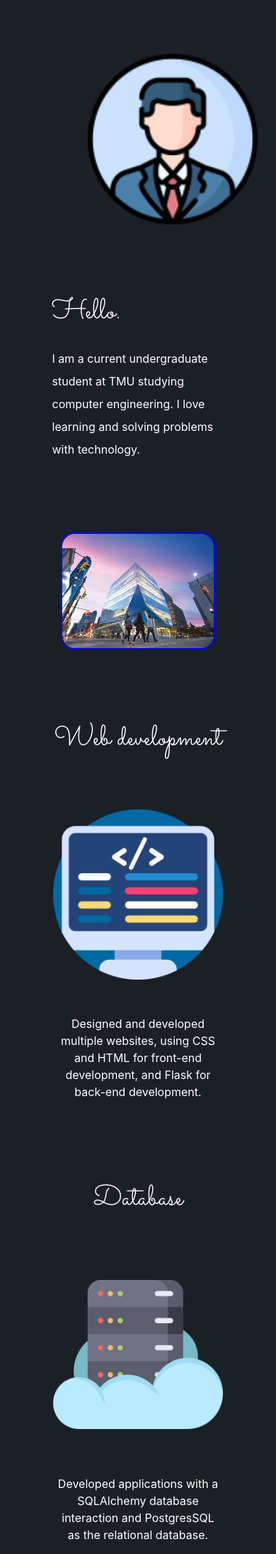
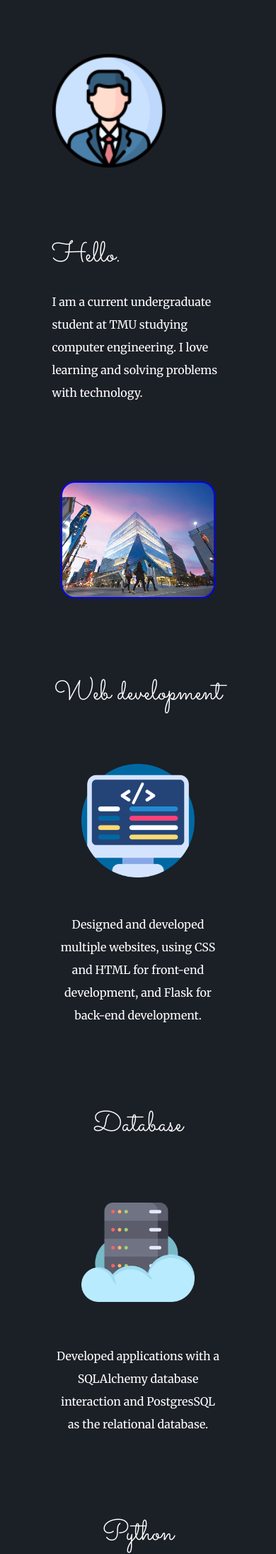
Before and after one commit to RaymondHoang1/raymond-website, a Flask app: page / in a window 390 px wide. Shown: the part 761-2950 px from the top of the page at 71% size. Run offline with Flask 2, Linux system fonts and the light colour scheme; some libraries are stand-ins or nearby versions.

Commit message:
adjust mobile sizing

```diff
--- a/static/css/styles.css
+++ b/static/css/styles.css
@@ -3,7 +3,8 @@
     text-align: center;
     background-color: #14171c;
     color: white;
-    font-family: 'Merriweather, serif;
+    font-family: 'Merriweather', serif;
+    line-height: 2;
 }
 
 
@@ -66,7 +67,7 @@
     padding: 17%;
 }
 
-@media (max-width: 900px) {
+@media (max-width: 900px) and (min-width: 700px) {
     .header__container {
     position: absolute;
     top: 7em;
@@ -76,6 +77,7 @@
     text-align: center;
     }
 }
+
 
 
 
@@ -175,3 +177,22 @@
 .blog-link:hover {
     color: blue;
 }
+
+
+@media (max-width: 700px) {
+    .skills-img {
+        width: 10rem;
+        margin: 50px auto;
+    }
+    #contact_me {
+        background-position: center;
+    }
+    .header__container {
+       position: absolute;
+       top: 27%;
+       right: 0;
+        left: 0;
+        margin: auto;
+        text-align: center;
+    }
+}
--- a/templates/header.html
+++ b/templates/header.html
@@ -3,7 +3,7 @@
 <head>
     <meta charset="UTF-8">
     <title>Raymond Hoang's website</title>
-
+    <meta name="viewport" content="width=device-width, inital-scale=1">
     <!--favicon-->
     <link rel="icon" href="{{ url_for('static', filename='images/favicon.ico') }}">
 
```
